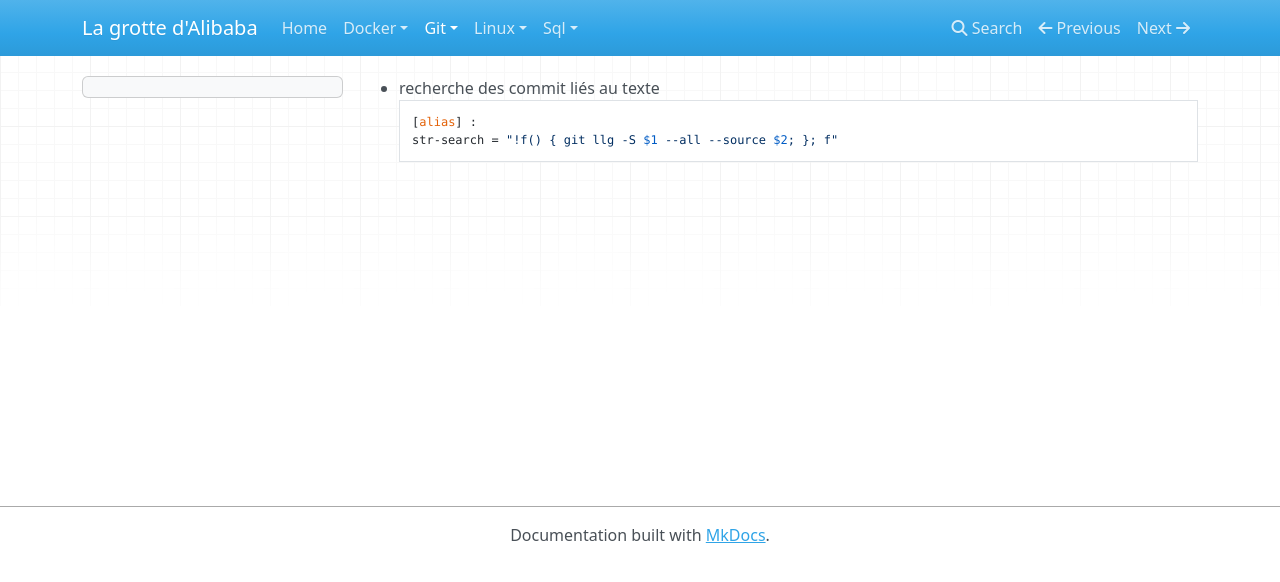
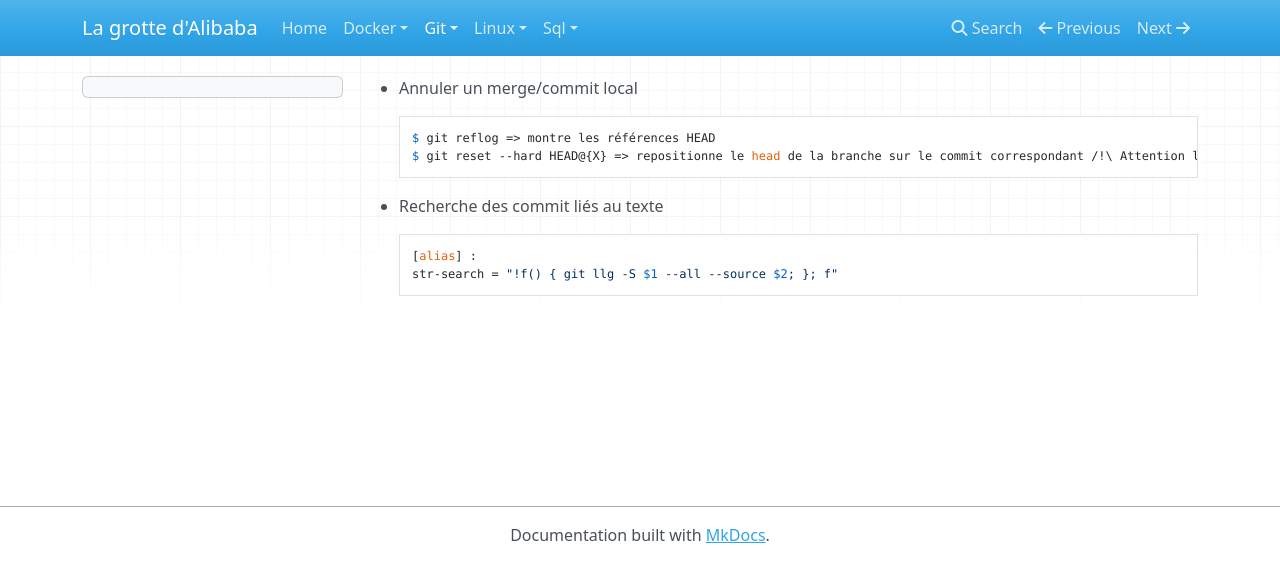
Before and after one commit to rvanlande/rvanlande.github.io, an MkDocs documentation site: the page built from docs/git/git.md, in a window 1280 px wide. Shown: the top 582 px of the page. Built offline with MkDocs 1.6.1, drawn with Linux system fonts in a browser that asks for light colours; nearby versions of some CDN libraries.

Commit message:
update docs git

```diff
--- a/docs/git/git.md
+++ b/docs/git/git.md
@@ -1,4 +1,9 @@
-* recherche des commit liés au texte
+* Annuler un merge/commit local
+
+        $ git reflog => montre les références HEAD
+        $ git reset --hard HEAD@{X} => repositionne le head de la branche sur le commit correspondant /!\ Attention la commande annule toutes les modifications en cours de la branches stagged + commited
+
+* Recherche des commit liés au texte
 
         [alias] :
         str-search = "!f() { git llg -S $1 --all --source $2; }; f"
```
